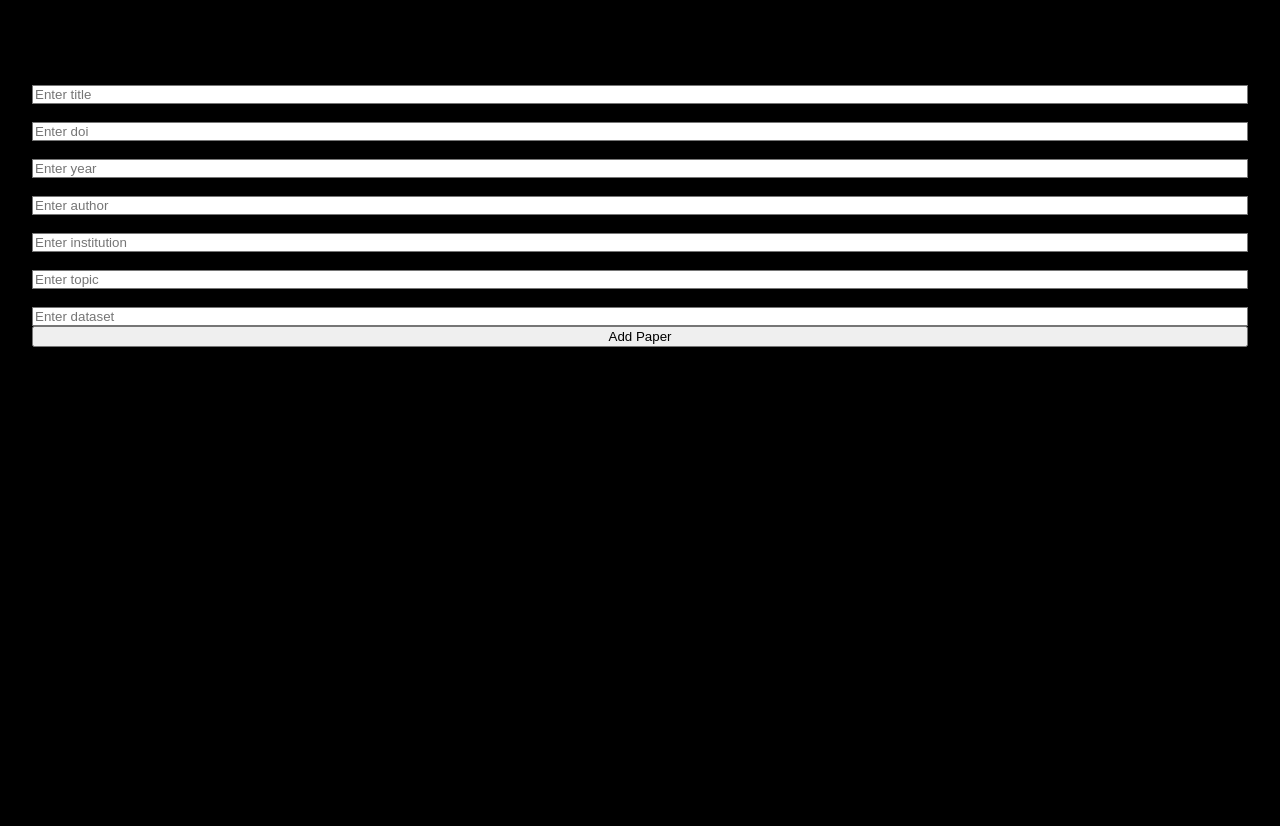
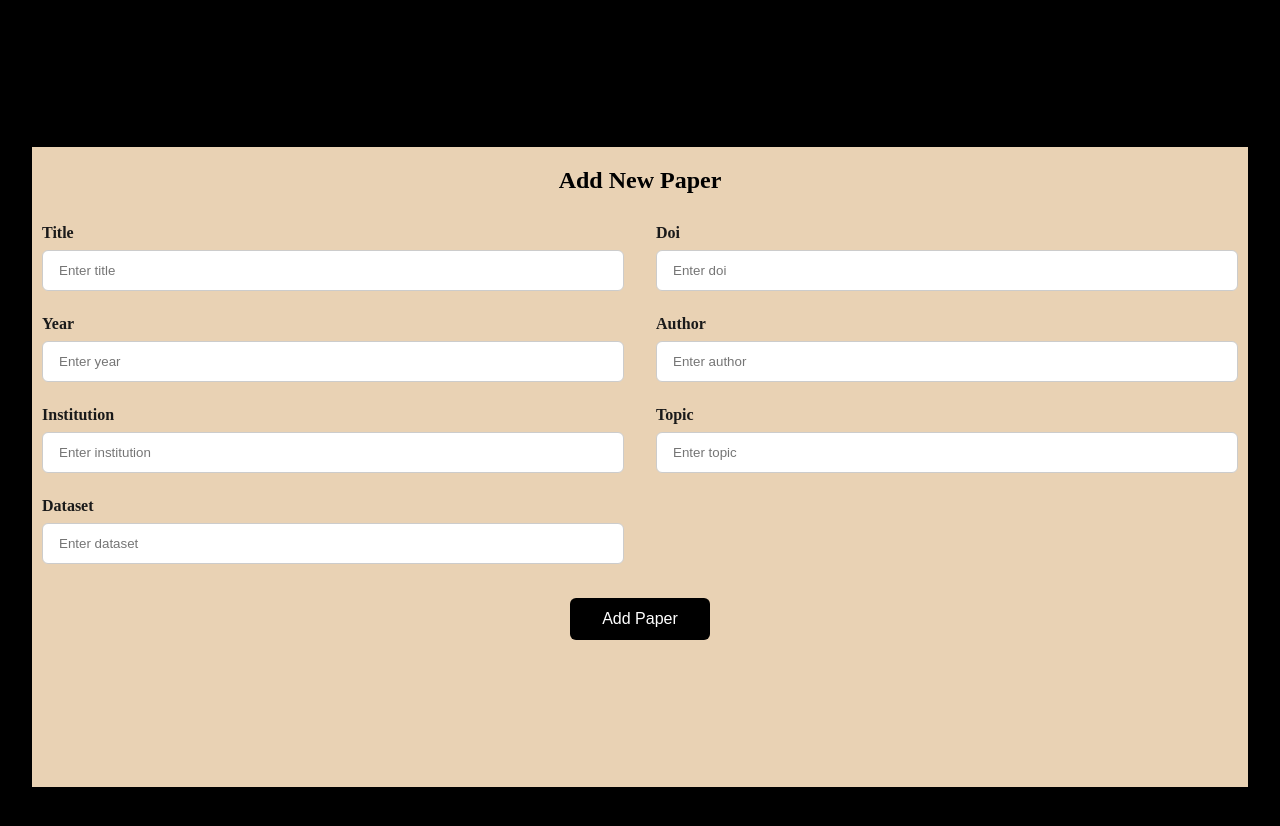
Before and after one commit to tiloschankarki/ScholarGraph, a React (Vite) app in the folder frontend/: page /add in a window 1280 px wide. Shown: the top 826 px of the page. Built offline with nearby package versions, Linux system fonts and the light colour scheme; no server answers.

Commit message:
add paper layout changes

```diff
--- a/frontend/src/components/AddPaperForm.jsx
+++ b/frontend/src/components/AddPaperForm.jsx
@@ -32,7 +32,7 @@ export default function AddPaperForm() {
     for (let key in formData) {
       if (!formData[key]) {
         setStatus("error");
-        setError(`Field "${key}" is required.`);
+        setMessage(`Field "${key}" is required.`);
         return;
       }
     }
@@ -63,16 +63,24 @@ export default function AddPaperForm() {
   };
 
  return (
-    <div className="max-w-2xl mx-auto mt-10 p-6 bg-white rounded-lg shadow-md">
-      {/*<h2 className="text-2xl font-bold mb-4 text-center">Add New Paper</h2> */}
+  <div className="min-h-screen flex items-center justify-center bg-gray-100">
+    <div className="w-full max-w-2xl bg-[rgb(233,210,180)] rounded-2xl shadow-lg p-10 md:p-12 min-h-[640px]">
+      <h2 className="text-3xl font-semibold text-center mb-8 text-gray-900">Add New Paper</h2>
 
-      <form onSubmit={handleSubmit} className="grid grid-cols-1 md:grid-cols-2 gap-4 bg-white rounded-lg shadow-md p-6">
+      <form onSubmit={handleSubmit}>
+        <div
+          style={{
+            padding: "10px",
+            display: "grid",
+            gridTemplateColumns: "1fr 1fr",
+            rowGap: "1.5rem",
+            columnGap: "2rem",
+            marginBottom: "1.5rem",
+          }}
+        >
           {Object.keys(formData).map((field) => (
-          <div key={field} className="flex flex-col">
-            <label
-              htmlFor={field}
-              className="text-sm font-medium text-gray-700 mb-1"
-            >
+            <div key={field} style={{ display: "flex", flexDirection: "column", gap: "0.5rem" }}>
+              <label style={{ fontWeight: 600, color: "#1a1a1a" }}>
                 {field.charAt(0).toUpperCase() + field.slice(1)}
               </label>
               <input
@@ -81,23 +89,46 @@ export default function AddPaperForm() {
                 name={field}
                 value={formData[field]}
                 onChange={handleChange}
-              placeholder= {`Enter ${field}`}
-              className="px-3 py-2 border rounded-md focus:outline-none focus:ring-2 focus:ring-blue-500"
+                placeholder={`Enter ${field}`}
+                style={{
+                  padding: "12px 16px",
+                  border: "1px solid #ccc",
+                  borderRadius: "6px",
+                  outline: "none",
+                }}
               />
             </div>
           ))}
-          <div className="col-span-full">
+        </div>
+
+        <div
+          style={{
+            gridColumn: "1 / span 2",   // spans both columns
+            display: "flex",
+            justifyContent: "center",   // centers horizontally
+            marginTop: "1rem",
+          }}
+        >
           <button
             type="submit"
-              className="w-full bg-green-600 text-white py-2 rounded-md hover:bg-green-700 transition"
+            style={{
+              backgroundColor: "black",
+              color: "white",
+              padding: "12px 32px",
+              fontSize: "16px",
+              borderRadius: "6px",
+              border: "none",
+              cursor: "pointer",
+            }}
           >
             Add Paper
           </button>
         </div>
       </form>
-
-      {/* Transaction Display */}
+      <div className="mt-8">
         <TxDisplay status={status} message={message} data={paperData} />
+      </div>
+    </div>
   </div>
 );
 }
```
Also changed, not shown: frontend/src/index.css (+6 -4 lines). Lines whose indentation alone changed are shown as unchanged.
